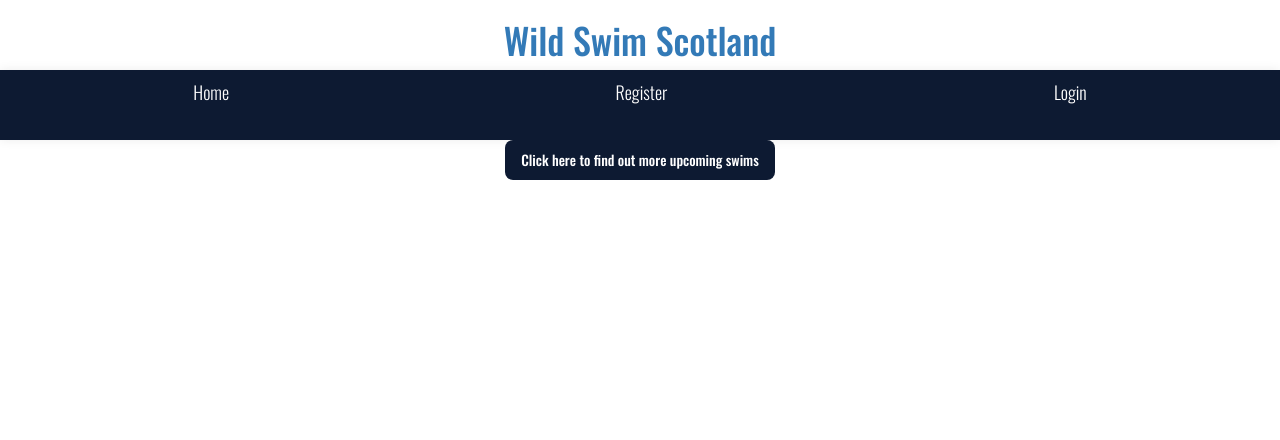
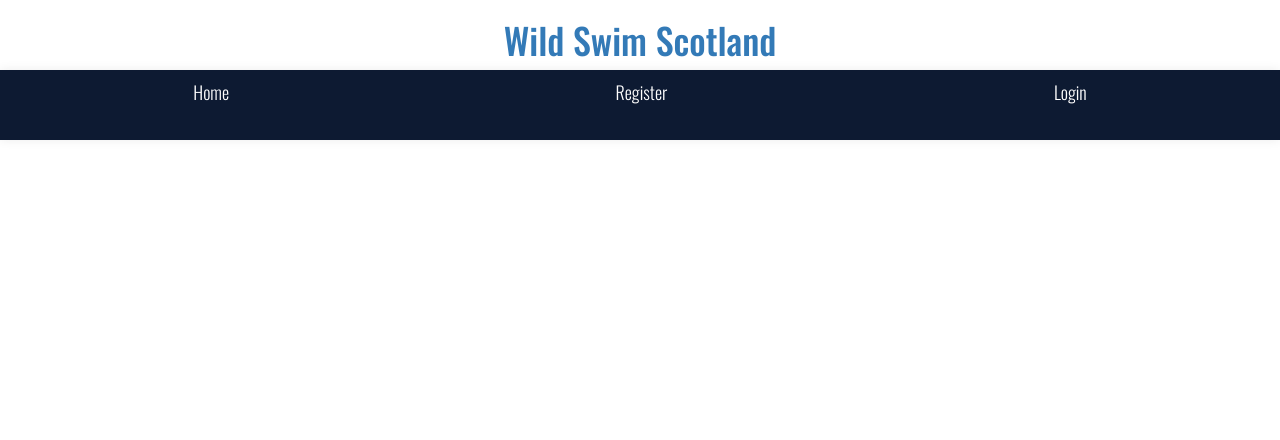
Before and after one commit to sarahgoodwin93/wild-swim-scotland, a Django app: page / in a window 1280 px wide. Shown: the top 440 px of the page. Run offline with Django 4.2, Linux system fonts and the light colour scheme; data that the repository does not hold is empty.

Commit message:
(FEAT/swim_post.html): remove more info button - use for future project

```diff
--- a/home/templates/home/swim_posts.html
+++ b/home/templates/home/swim_posts.html
@@ -40,10 +40,5 @@
   </div>
 </div>
 
-<div class="more-info">
-  <button class="button-posts">
-    Click here to find out more upcoming swims
-  </button>
-</div>
 <!-- swim_posts.html content ends here -->
 {% endblock %}
--- a/home/urls.py
+++ b/home/urls.py
@@ -6,5 +6,5 @@ from .views import (SwimList, AddSwimView)
 urlpatterns = [
     path('', views.SwimList.as_view(), name='home'),
     path("swim/add", AddSwimView.as_view(), name="add_swim"),
-    path("delete/<int:pk>/", views.SwimDeleteView.as_view(), name="delete_swim")
+    path("delete/<int:pk>/", views.SwimDeleteView.as_view(), name="delete_swim")  # noqa
 ]
```
Also changed, not shown: README.md, home/views.py (line endings or trailing spaces).
